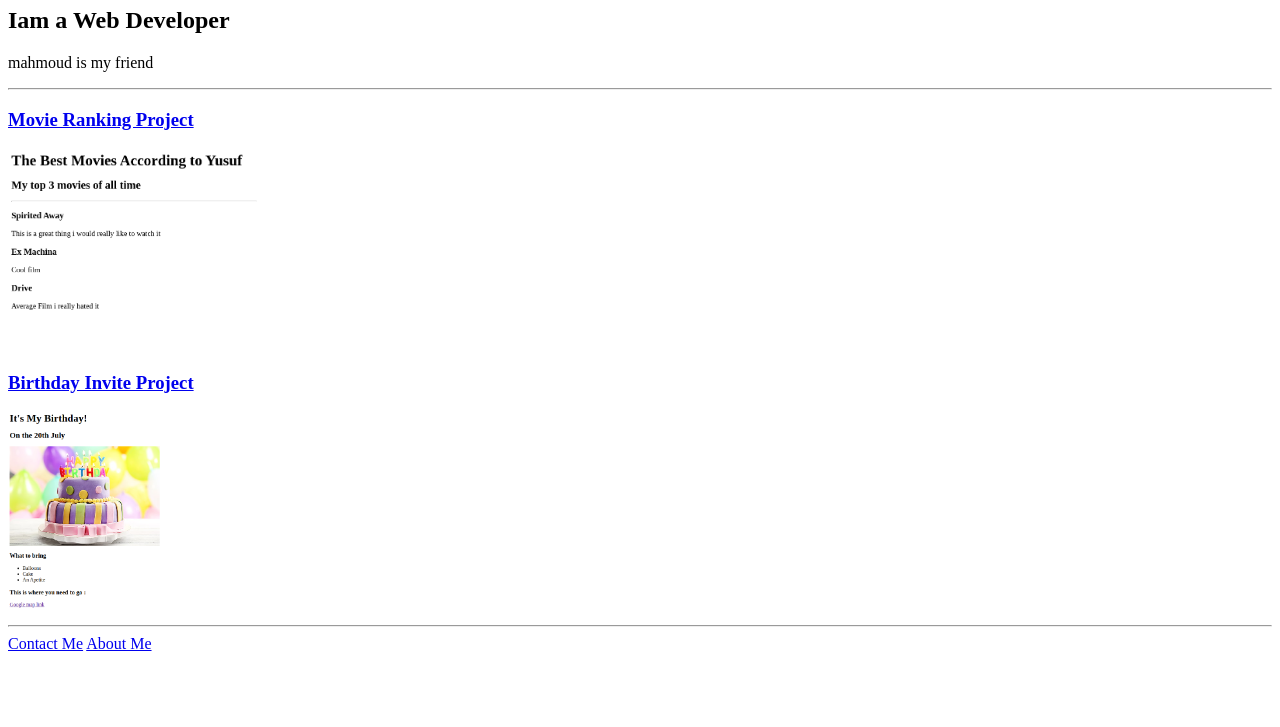
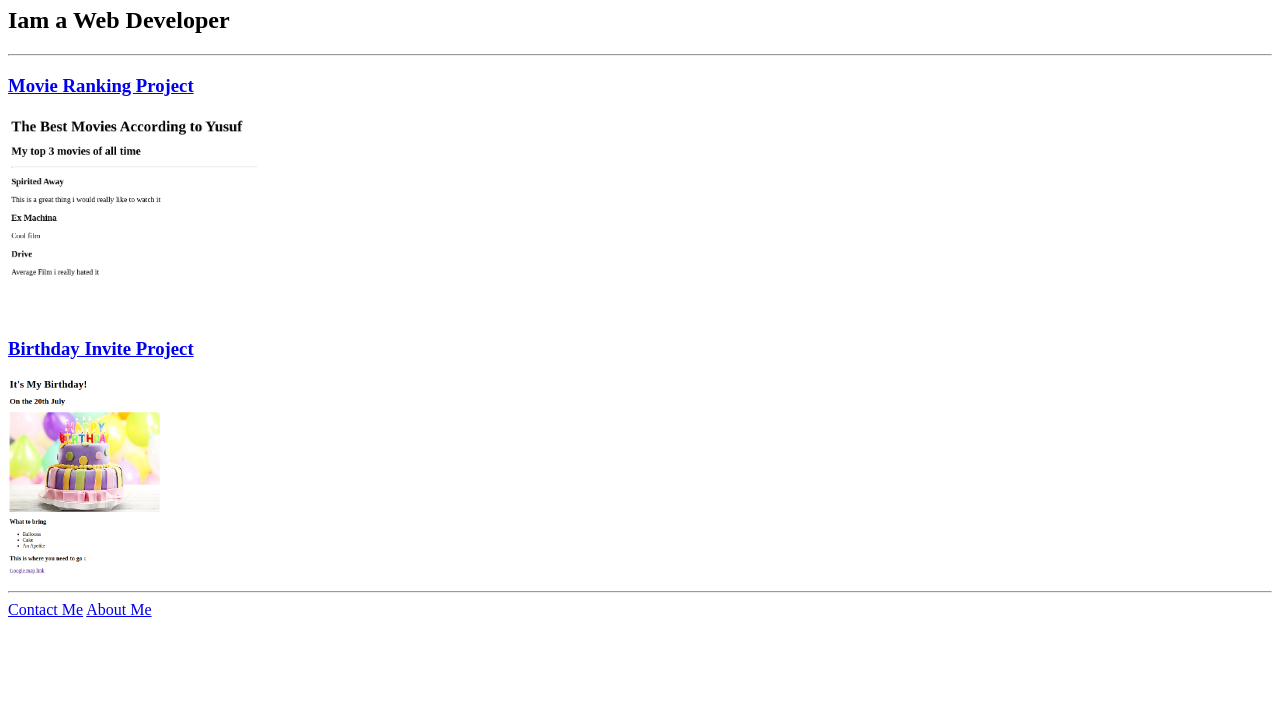
Before and after one commit to YUSUF-SELEIM/humble_HTML, a plain HTML site: page index.html in a window 1280 px wide. Shown: the part 73-800 px from the top of the page. Drawn offline with Linux system fonts and the light colour scheme.

Commit message:
Update index.html

```diff
--- a/index.html
+++ b/index.html
@@ -22,7 +22,6 @@ https://developer.mozilla.org/en-US/docs/Web/HTML/Element/img#attr-height -->
 	<body>
 		<h1>Yusuf's Portfolio</h1>
 		<h2>Iam a Web Developer</h2>
-		<p>mahmoud is my friend</p>
 		<hr />
 		<h3><a href="./public/movie-ranking.html">Movie Ranking Project</a></h3>
 		<img src="./assets/images/Movie_Pro.png" height="200" />
```
